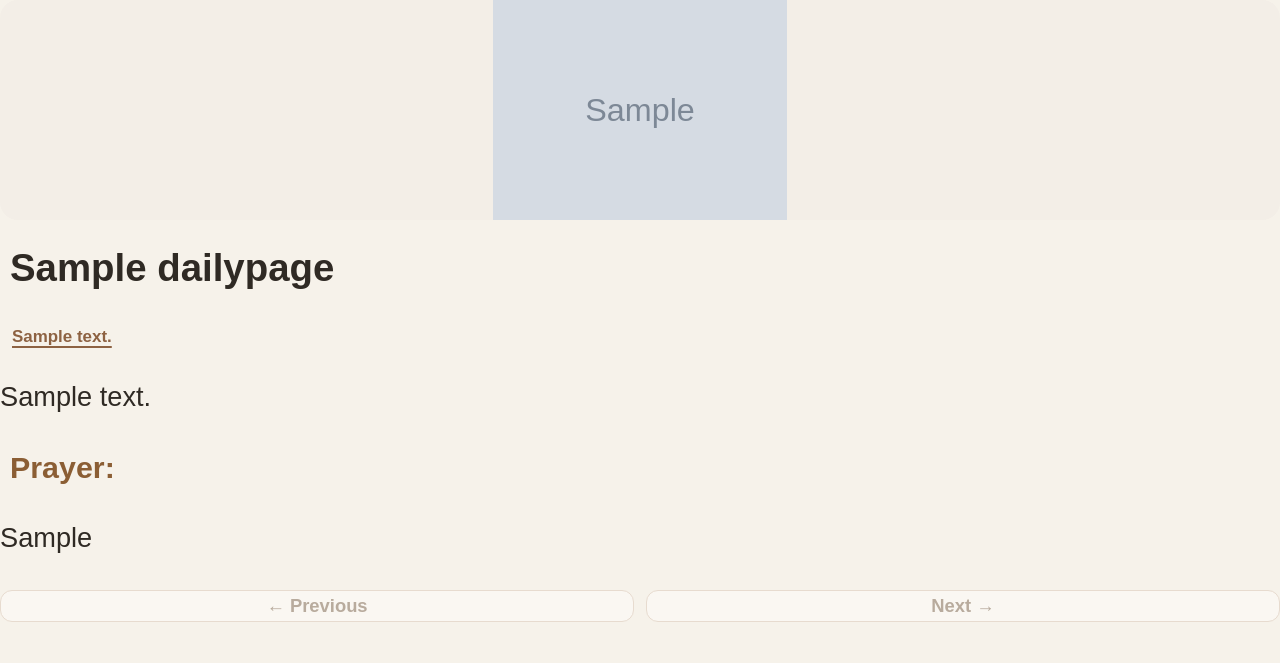
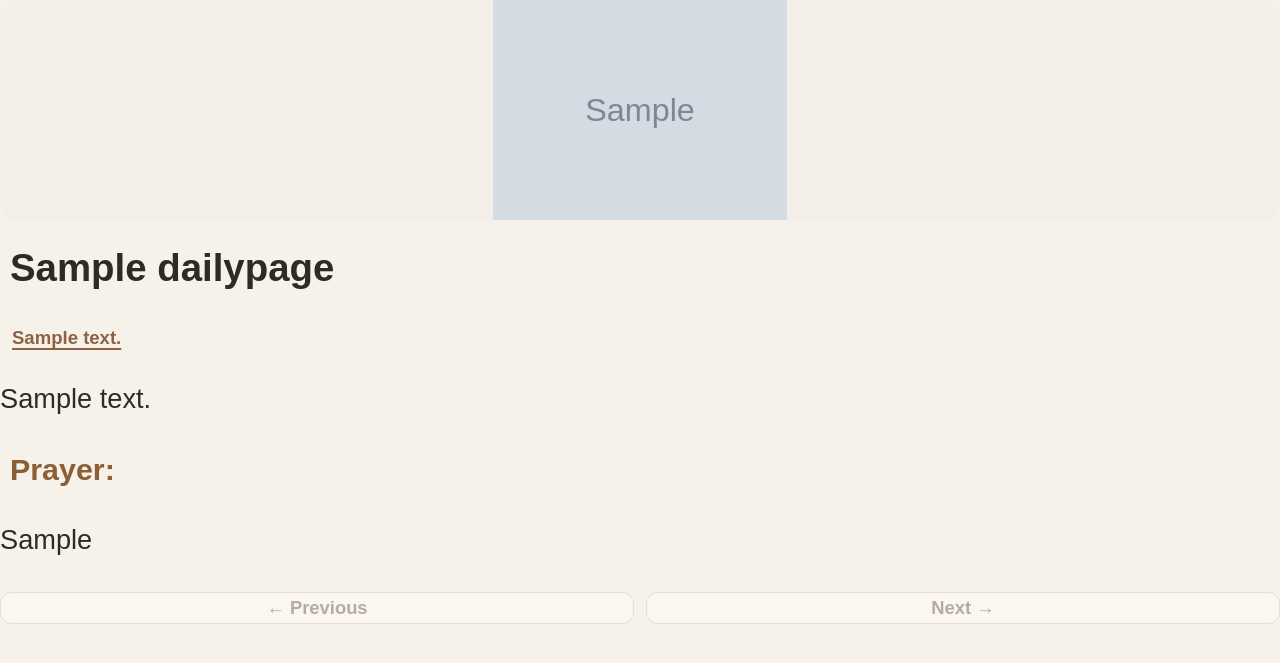
Before and after one commit to johnchen008/devotional2026, a Django app: page / in a window 1280 px wide. Shown: the top 663 px of the page. Run offline with Django 4.2, Linux system fonts and the light colour scheme; tables that the repository leaves empty hold one stand-in row (values such as "Sample post"); grey boxes marked "Sample" are stand-in pictures.

Commit message:
update template

```diff
--- a/static/css/site.css
+++ b/static/css/site.css
@@ -10,7 +10,7 @@
 
 body {
     margin: 0;
-    font-family: "Microsoft YaHei", "PingFang SC", sans-serif;
+    font-family: "Arial", "Arial", Arial;
     background: #f6f2ea;
     color: #2f2a24;
 }
@@ -73,13 +73,13 @@ body {
     display: flex;
     flex-wrap: wrap;
     gap: 10px;
-    margin-bottom: 6px;
+    margin-bottom: 20px;
 }
 
 .reading-links a {
 
     padding: 0px 12px;
-    font-size: 1.06rem;
+    font-size: 1.16rem;
 
 }
 
@@ -93,7 +93,7 @@ body {
 .section-label {
     font-size: 1.9rem;
     font-weight: 700;
-    margin: 15px 10px 5px;
+    margin: 1px 10px 1px;
     color: #8b5e34;
     line-height: 1.35;
 }
@@ -104,7 +104,7 @@ body {
     line-height: 1.7;
     text-align: left;
     letter-spacing: 0;
-    margin-bottom: 1px;
+    margin-bottom: 0px;
 }
 
 .nav-links {
```
